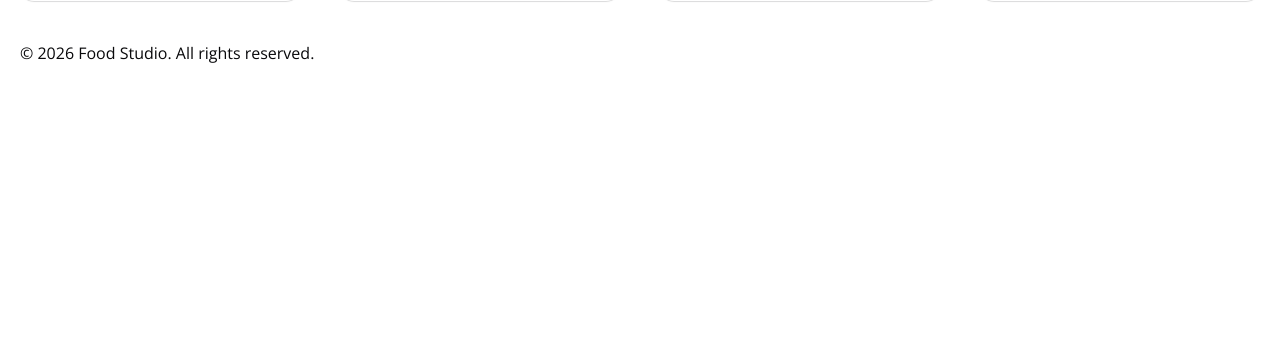
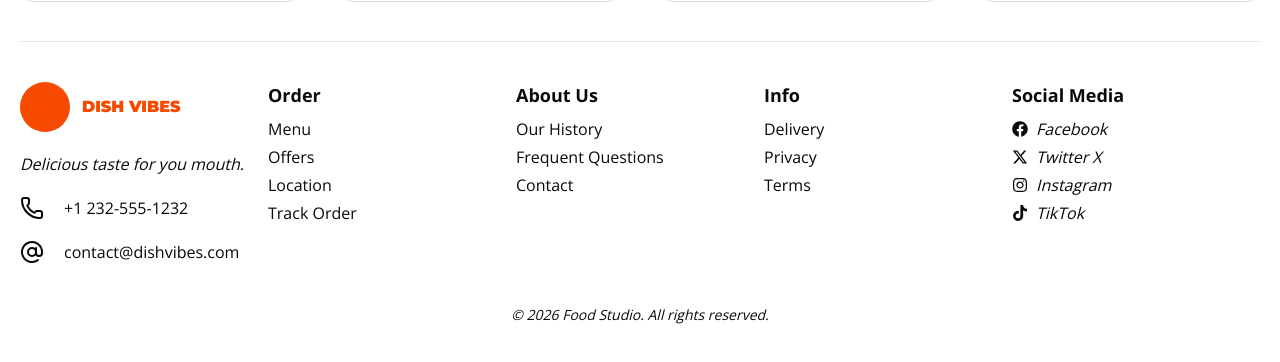
Before and after one commit to qbixmex/DishVibes, a Next.js app: page / in a window 1280 px wide. Shown: the part 1430-1792 px from the top of the page. Before the commit the page ends 1495 px from the top, so only its background shows below. Built offline with nearby package versions, Linux system fonts and the light colour scheme.

Commit message:
Footer Section

```diff
--- a/package.json
+++ b/package.json
@@ -27,6 +27,7 @@
     "react-day-picker": "^10.0.2",
     "react-dom": "19.3.0",
     "react-hook-form": "^7.91.0",
+    "react-icons": "^5.7.0",
     "react-resizable-panels": "^4.15.0",
     "recharts": "3.8.0",
     "shadcn": "^4.22.1",
--- /dev/null
+++ b/src/app/(public)/(components)/footer-section/index.tsx
@@ -0,0 +1,64 @@
+import Link from 'next/link';
+import { Logo } from '../logo';
+import styles from './styles.module.css';
+import { AtSign, Phone } from 'lucide-react';
+import { FaFacebook as Facebook } from "react-icons/fa";
+import { FaXTwitter as X } from "react-icons/fa6";
+import { FaInstagram as Instagram } from "react-icons/fa";
+import { FaTiktok as TikTok } from "react-icons/fa";
+
+export const FooterSection = () => {
+  return (
+    <section className={styles.footer}>
+      <div className={styles.grid}>
+        <div className={styles.columnA}>
+          <Logo />
+          <p className={styles.slogan}>Delicious taste for you mouth.</p>
+          <div className={styles.contactData}>
+            <Phone />
+            <span>+1 232-555-1232</span>
+          </div>
+          <div className={styles.contactData}>
+            <AtSign />
+            <span>contact@dishvibes.com</span>
+          </div>
+        </div>
+        <div className={styles.columnB}>
+          <div className={styles.heading}>Order</div>
+          <div className={styles.links}>
+            <Link href="#">Menu</Link>
+            <Link href="#">Offers</Link>
+            <Link href="#">Location</Link>
+            <Link href="#">Track Order</Link>
+          </div>
+        </div>
+        <div className={styles.columnC}>
+          <div className={styles.heading}>About Us</div>
+          <div className={styles.links}>
+            <Link href="#">Our History</Link>
+            <Link href="#">Frequent Questions</Link>
+            <Link href="#">Contact</Link>
+          </div>
+        </div>
+        <div className={styles.columnD}>
+          <div className={styles.heading}>Info</div>
+          <div className={styles.links}>
+            <Link href="#">Delivery</Link>
+            <Link href="#">Privacy</Link>
+            <Link href="#">Terms</Link>
+          </div>
+        </div>
+        <div className={styles.columnE}>
+          <div className={styles.heading}>Social Media</div>
+          <div className={styles.links}>
+            <Link href="#" className={styles.socialLink}><Facebook /> Facebook</Link>
+            <Link href="#" className={styles.socialLink}><X /> Twitter X</Link>
+            <Link href="#" className={styles.socialLink}><Instagram /> Instagram</Link>
+            <Link href="#" className={styles.socialLink}><TikTok /> TikTok</Link>
+          </div>
+        </div>
+      </div>
+      <p className={styles.copyright}>© 2026 Food Studio. All rights reserved.</p>
+    </section>
+  );
+};
--- /dev/null
+++ b/src/app/(public)/(components)/footer-section/styles.module.css
@@ -0,0 +1,90 @@
+@reference "#globals";
+
+.footer {
+  margin-inline: auto;
+  padding-block: --spacing(10);
+  border-top: solid 1px var(--color-border);
+
+  @apply container;
+
+  .grid {
+		display: grid;
+		grid-template-columns: minmax(200px, 1fr);
+    margin-bottom: --spacing(10);
+    gap: --spacing(5);
+
+    @variant md {
+			grid-template-columns: repeat(2, minmax(200px, 1fr));
+		}
+
+    @variant lg {
+      gap: 0;
+			grid-template-columns: repeat(5, minmax(200px, 1fr));
+		}
+
+    .heading {
+      font-size: var(--text-lg);
+      font-weight: 700;
+      margin-bottom: --spacing(2);
+    }
+
+    .links {
+      display: flex;
+      flex-direction: column;
+      gap: --spacing(1);
+
+      a {
+        color: var(--color-gray-400);
+        font-family: var(--font-sans);
+
+        &:hover {
+          color: var(--color-primary);
+        }
+      }
+    }
+
+    .columnA {
+      display: flex;
+      flex-direction: column;
+      gap: --spacing(5);
+
+      .slogan {
+        color: var(--color-gray-300);
+        font-style: italic;
+      }
+
+      .contactData {
+        display: flex;
+        gap: --spacing(5);
+
+        svg {
+          color: var(--color-primary);
+        }
+
+        span {
+          color: var(--color-gray-400);
+        }
+      }
+    }
+
+    .columnB { display: flex; flex-direction: column; } /* <- Just for not leave empty */
+    .columnC { display: flex; flex-direction: column; } /* <- Just for not leave empty */
+    .columnD { display: flex; flex-direction: column; } /* <- Just for not leave empty */
+
+    .columnE {
+      .socialLink {
+        display: flex;
+        align-items: center;
+        gap: --spacing(2);
+        font-style: italic;
+      }
+    }
+	}
+
+  .copyright {
+    text-align: center;
+    font-style: italic;
+    font-size: 14px;
+    color: var(--color-gray-500);
+  }
+}
--- a/src/app/(public)/layout.tsx
+++ b/src/app/(public)/layout.tsx
@@ -9,6 +9,7 @@ import { ThemeSwitcher } from "./(components)/theme-switcher";
 import styles from "./layout.module.css";
 import { Providers } from "./providers";
 import { MobileMenu } from "./(components)/main-navigation/mobile-menu";
+import { FooterSection } from "./(components)/footer-section";
 
 export const metadata: Metadata = {
   title: "Dish Vibes",
@@ -42,7 +43,7 @@ const PublicLayout: FC<Props> = ({ children }) => {
         </main>
 
         <footer id={styles.footer}>
-          <p>© 2026 Food Studio. All rights reserved.</p>
+          <FooterSection />
         </footer>
       </div>
     </Providers>
```
Also changed, not shown: 1 other file (tests, documents, lock files or other folders).
